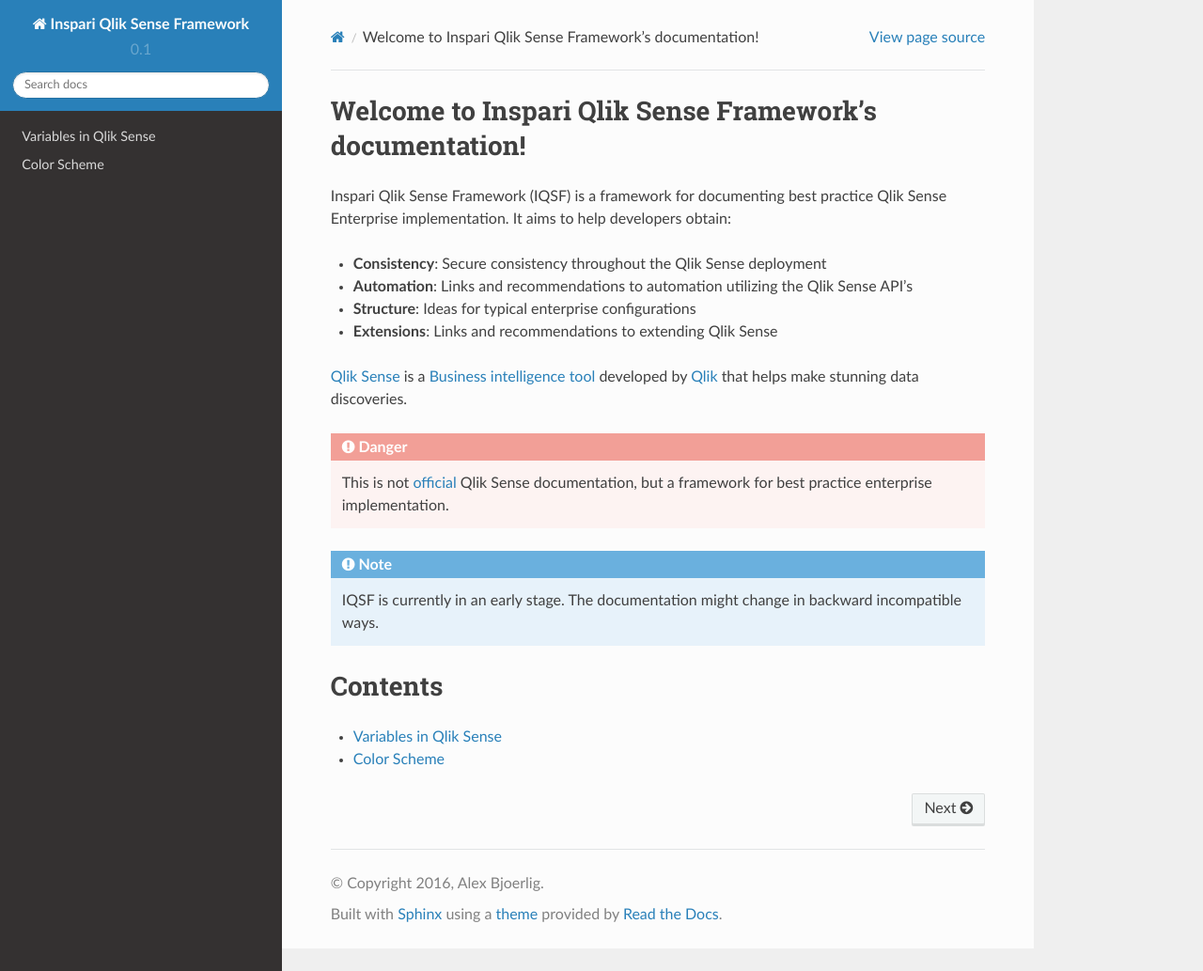
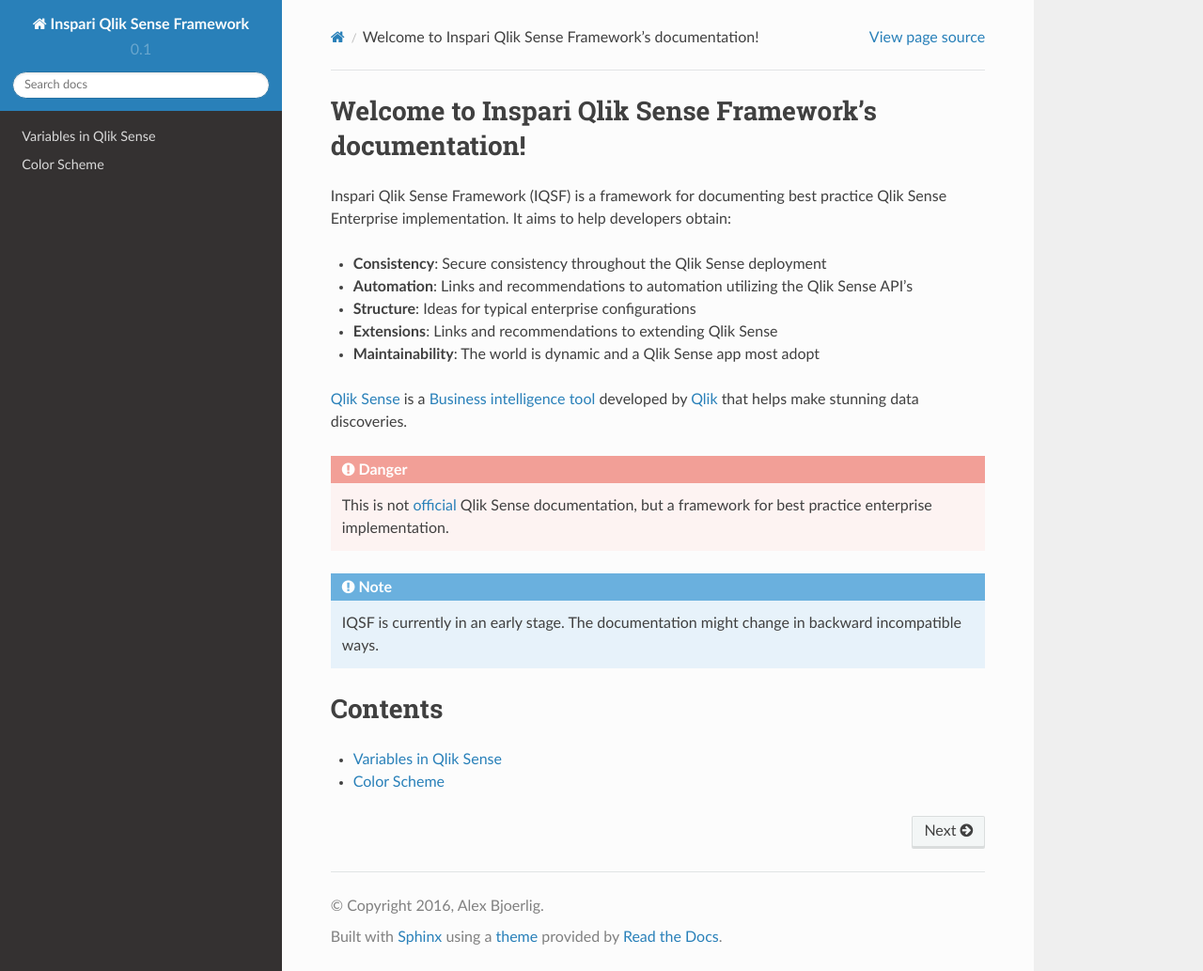
Before and after one commit to alexbjorlig/Qlik-Sense-Framework, a Sphinx documentation site: the page built from docs/index.rst, in a window 1280 px wide and 1033 px high. Shown: the whole window at 94% size. Built offline with Sphinx 7.4.7 and the Read the Docs theme 2.0.0, drawn with Linux system fonts in a browser that asks for light colours.

Commit message:
updated index.rst with bug fix

```diff
--- a/docs/index.rst
+++ b/docs/index.rst
@@ -13,6 +13,7 @@
 * **Automation**: Links and recommendations to automation utilizing the Qlik Sense API's
 * **Structure**: Ideas for typical enterprise configurations
 * **Extensions**: Links and recommendations to extending Qlik Sense
+* **Maintainability**: The world is dynamic and a Qlik Sense app most adopt
 
 `Qlik Sense <http://www.wlik.com/us/products/qlik-sense>`_ is a
 `Business intelligence
```
